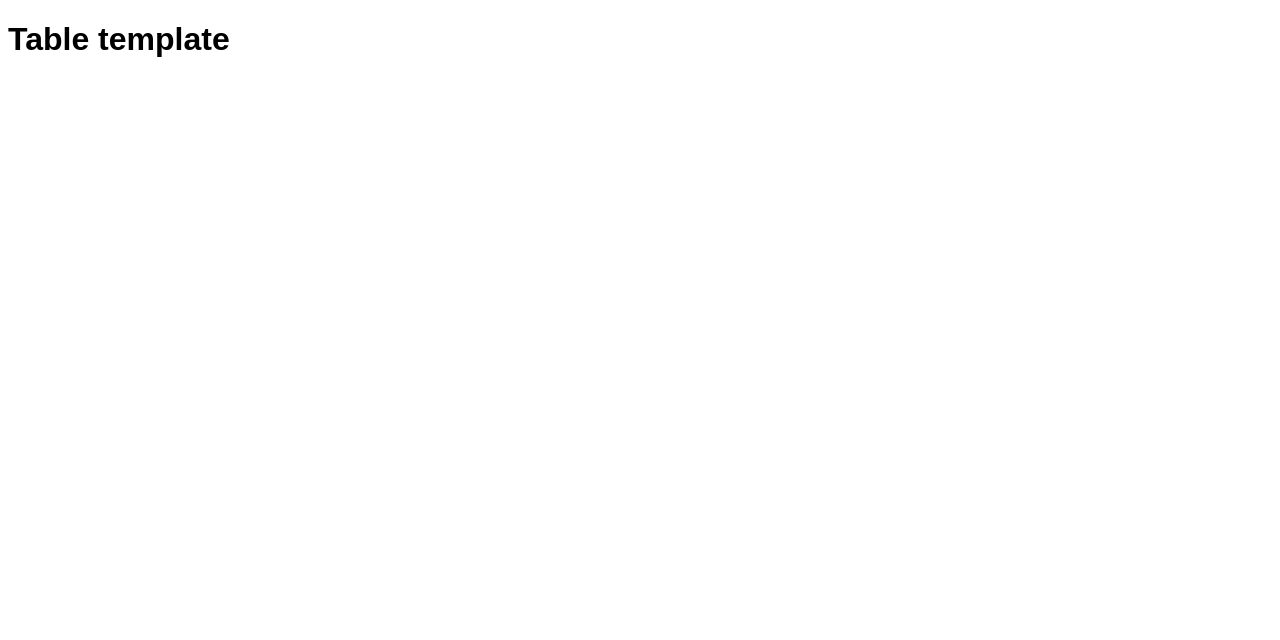
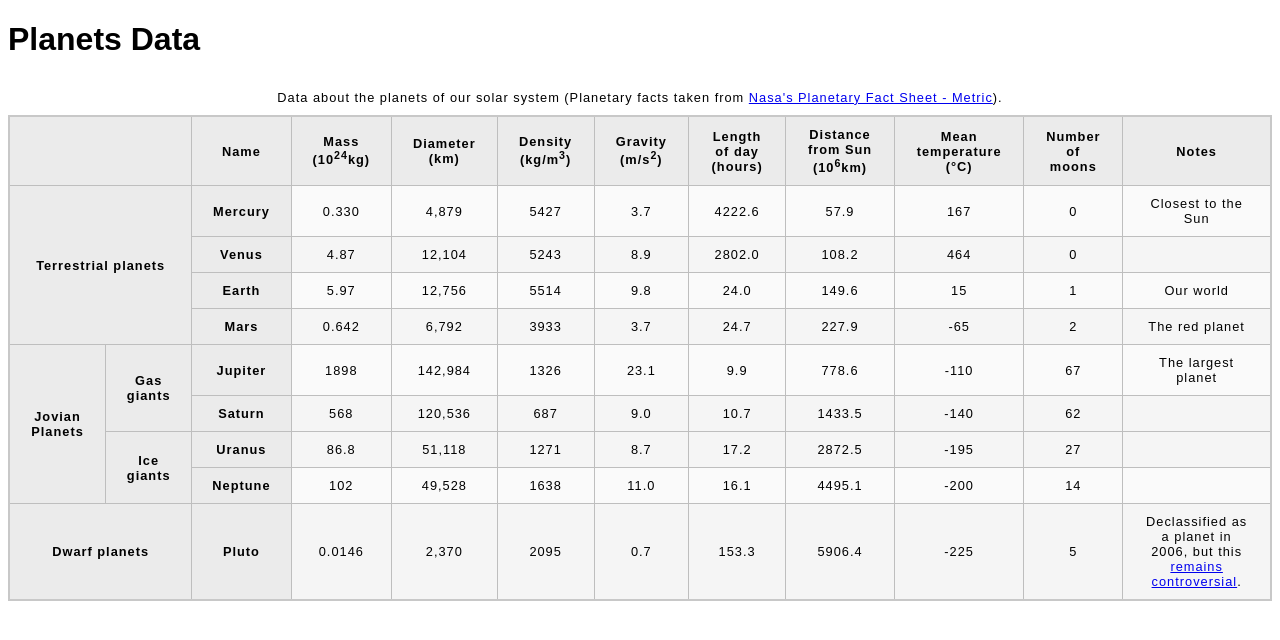
Before and after one commit to elliottfeltham/html-basics, a plain HTML site: page planets-table-project/table.html in a window 1280 px wide. Drawn offline with Linux system fonts and the light colour scheme.

Commit message:
Add data to table

```diff
--- a/planets-table-project/table.html
+++ b/planets-table-project/table.html
@@ -1,14 +1,161 @@
 <!DOCTYPE html>
 <html lang="en-US">
-  <head>
+
+<head>
     <meta charset="utf-8">
     <meta name="viewport" content="width=device-width">
-    <title>Table template</title>
+    <title>Planets Data</title>
     <link href="styles.css" rel="stylesheet" type="text/css">
-  </head>
-  <body>
-    <h1>Table template</h1>
+</head>
 
+<body>
+    <h1>Planets Data</h1>
+    <table>
+        <caption>
+            Data about the planets of our solar system (Planetary facts taken from <a
+                href="http://nssdc.gsfc.nasa.gov/planetary/factsheet/">Nasa's Planetary Fact Sheet - Metric</a>).
+        </caption>
+        <thead>
+            <tr>
+                <th colspan="2"></th>
+                <th scope="col">Name</th>
+                <th scope="col">Mass (10<sup>24</sup>kg)</th>
+                <th scope="col">Diameter (km)</th>
+                <th scope="col">Density (kg/m<sup>3</sup>)</th>
+                <th scope="col">Gravity (m/s<sup>2</sup>)</th>
+                <th scope="col">Length of day (hours)</th>
+                <th scope="col">Distance from Sun (10<sup>6</sup>km)</th>
+                <th scope="col">Mean temperature (°C)</th>
+                <th scope="col">Number of moons</th>
+                <th scope="col">Notes</th>
+            </tr>
+        </thead>
+        <tbody>
+            <tr>
+                <th scope="rowgroup" rowspan="5" colspan="2">Terrestrial planets</th>
+            </tr>
+            <tr>
+                <th scope="row">Mercury</th>
+                <td>0.330</td>
+                <td>4,879</td>
+                <td>5427</td>
+                <td>3.7</td>
+                <td>4222.6</td>
+                <td>57.9</td>
+                <td>167</td>
+                <td>0</td>
+                <td>Closest to the Sun</td>
+            </tr>
+            <tr>
+                <th scope="row">Venus</th>
+                <td>4.87</td>
+                <td>12,104</td>
+                <td>5243</td>
+                <td>8.9</td>
+                <td>2802.0</td>
+                <td>108.2</td>
+                <td>464</td>
+                <td>0</td>
+                <td></td>
+            </tr>
+            <tr>
+                <th scope="row">Earth</th>
+                <td>5.97</td>
+                <td>12,756</td>
+                <td>5514</td>
+                <td>9.8</td>
+                <td>24.0</td>
+                <td>149.6</td>
+                <td>15</td>
+                <td>1</td>
+                <td>Our world</td>
+            </tr>
+            <tr>
+                <th scope="row">Mars</th>
+                <td>0.642</td>
+                <td>6,792</td>
+                <td>3933</td>
+                <td>3.7</td>
+                <td>24.7</td>
+                <td>227.9</td>
+                <td>-65</td>
+                <td>2</td>
+                <td>The red planet</td>
+            </tr>
+            <tr>
+                <th scope="rowgroup" rowspan="7">Jovian Planets</th>
+            </tr>
+            <tr>
+                <th scope="rowgroup" rowspan="3">Gas giants</th>
+            </tr>
+            <tr>
+                <th scope="row">Jupiter</th>
+                <td>1898</td>
+                <td>142,984</td>
+                <td>1326</td>
+                <td>23.1</td>
+                <td>9.9</td>
+                <td>778.6</td>
+                <td>-110</td>
+                <td>67</td>
+                <td>The largest planet</td>
+            </tr>
+            <tr>
+                <th scope="row">Saturn</th>
+                <td>568</td>
+                <td>120,536</td>
+                <td>687</td>
+                <td>9.0</td>
+                <td>10.7</td>
+                <td>1433.5</td>
+                <td>-140</td>
+                <td>62</td>
+                <td></td>
+            </tr>
+            <tr>
+                <th scope="rowgroup" rowspan="3">Ice giants</th>
+            </tr>
+            <tr>
+                <th scope="row">Uranus</th>
+                <td>86.8</td>
+                <td>51,118</td>
+                <td>1271</td>
+                <td>8.7</td>
+                <td>17.2</td>
+                <td>2872.5</td>
+                <td>-195</td>
+                <td>27</td>
+                <td></td>
+            </tr>
+            <tr>
+                <th scope="row">Neptune</th>
+                <td>102</td>
+                <td>49,528</td>
+                <td>1638</td>
+                <td>11.0</td>
+                <td>16.1</td>
+                <td>4495.1</td>
+                <td>-200</td>
+                <td>14</td>
+                <td></td>
+            </tr>
+            <tr>
+                <th scope="row" colspan="2">Dwarf planets</th>
+                <th>Pluto</th>
+                <td>0.0146</td>
+                <td>2,370</td>
+                <td>2095</td>
+                <td>0.7</td>
+                <td>153.3</td>
+                <td>5906.4</td>
+                <td>-225</td>
+                <td>5</td>
+                <td>Declassified as a planet in 2006, but this <a href="http://www.usatoday.com/story/tech/2014/10/02/pluto-planet-solar-system/16578959/">remains controversial</a>.</td>
+            </tr>
 
-  </body>
+        </tbody>
+    </table>
+
+</body>
+
 </html>
```
